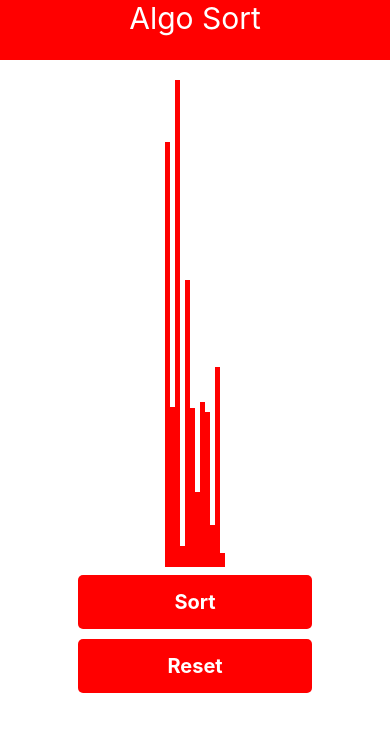
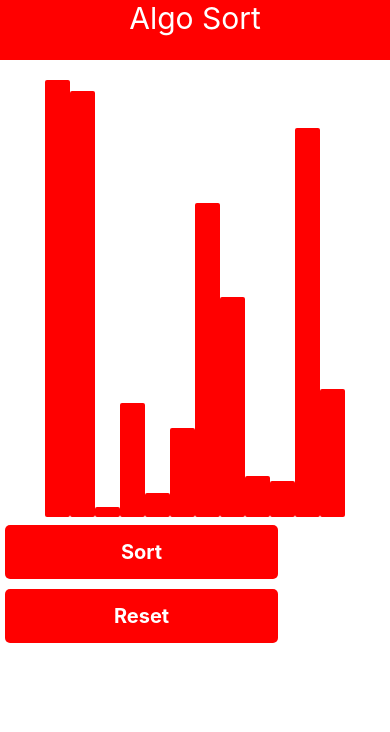
Before and after one commit to cgf5033/Sort-Visualization-App, a React Native app in the folder client/: screen / in a window 390 px wide. Shown: the top 732 px of the page. Built offline with nearby package versions, Linux system fonts and the light colour scheme.

Commit message:
Ian made it work

```diff
--- a/client/App.js
+++ b/client/App.js
@@ -9,27 +9,82 @@ import {
 import Header from './Components/Header';
 import Sort from './Components/Sort';
 
+const randomBars = () => {
+  const arr = [];
+  for (let i = 0; i < 12; i++) {
+    arr.push(Math.random()*500)
+  }
+  return arr;
+}
+const delay = () => {
+  return new Promise((res, rej) => {
+    setTimeout(() => {
+      res();
+    }, 100)
+  })
+}
+const bubbleSort = async (Array, setArray) => {
+  const arr = [...Array];
+  const swap = async (index1, index2, a) => {
+    var temp = a[index1];
+    a[index1] = a[index2];
+    a[index2] = temp;
+    // console.log('this is a: ', a);
+    setArray([...a]);
+    await delay();
+    // turn isSwapped to false
+    return a;
+  };
+
+  var len = arr.length;
+  for (var i = 0; i < len; i++) {
+    var swaps = 0;
+    for (var j = 0; j < len - 1 - i; j++) {
+      if (arr[j] > arr[j + 1]) {
+        swaps++;
+        await swap(j, j + 1, arr);
+      }
+    }
+    if (!swaps) { break; }
+  }
+  setArray(arr);
+  // return arr;
+};
+
+//SelectionSort??
+
 export default function App() {
+  let a = randomBars();
+  const [array, setArray] = useState(a);
+
+  const onResetClick = () => {
+    setArray(randomBars());
+  }
+
+  const onSortClick = () => {
+    bubbleSort(array, setArray);
+  }
+
   return (
     <SafeAreaView style={styles.container}>
       <Header />
       <View style={styles.content}>
         <View style={styles.sort}>
-          <Sort />
+          <Sort array={array}/>
         </View>
+      </View>
         <TouchableOpacity
-          onPress={() => console.log('Sort')}
+          onPress={onSortClick}
           style={styles.button}
         >
           <Text style={styles.buttonText}>Sort</Text>
         </TouchableOpacity>
         <TouchableOpacity
-          onPress={() => console.log('Reset')}
+          onPress={onResetClick}
           style={styles.button}
         >
           <Text style={styles.buttonText}>Reset</Text>
         </TouchableOpacity>
-      </View>
     </SafeAreaView>
   );
 }
@@ -47,7 +102,7 @@ const styles = StyleSheet.create({
   sort: {},
   button: {
     backgroundColor: 'red',
-    width: '60%',
+    width: '70%',
     margin: 5,
     display: 'flex',
     // height: '5%',
--- a/client/Components/Sort.js
+++ b/client/Components/Sort.js
@@ -1,35 +1,29 @@
 import React, { useState, useEffect } from 'react';
 import { StyleSheet, Text, View, TouchableOpacity, SafeAreaView } from 'react-native';
 
-export default function Sort() {
-
-  const randomBars = () => {
-    const arr = [];
-    for (let i = 0; i < 12; i++) {
-      arr.push(Math.random())
-    }
-    return arr;
-  }
-
-  const [array, setArray] = useState(randomBars());
-
+export default function Sort(props) {
+  // const [array, setArray] = useState(props.array);
   // useEffect(() => {
   //   setArray(randomBars());
   // })
 
 
+
   return (
+    <View>
       <Text>
-      {array.map(val => (
+        {props.array.map(val => (
           <View key={Math.random()} style={{
-          height: 500*val,
-          width: 5,
+            height: val,
+            width: 25,
             backgroundColor: 'red',
-          padding: 2,
+            padding: 3,
             border: 5,
-          borderColor: '#fff',
+            borderColor: 'black',
+            borderRadius: 2,
           }} />
         ))}
       </Text>
+    </View>
   );
 }
```
Lines whose indentation alone changed are shown as unchanged.
